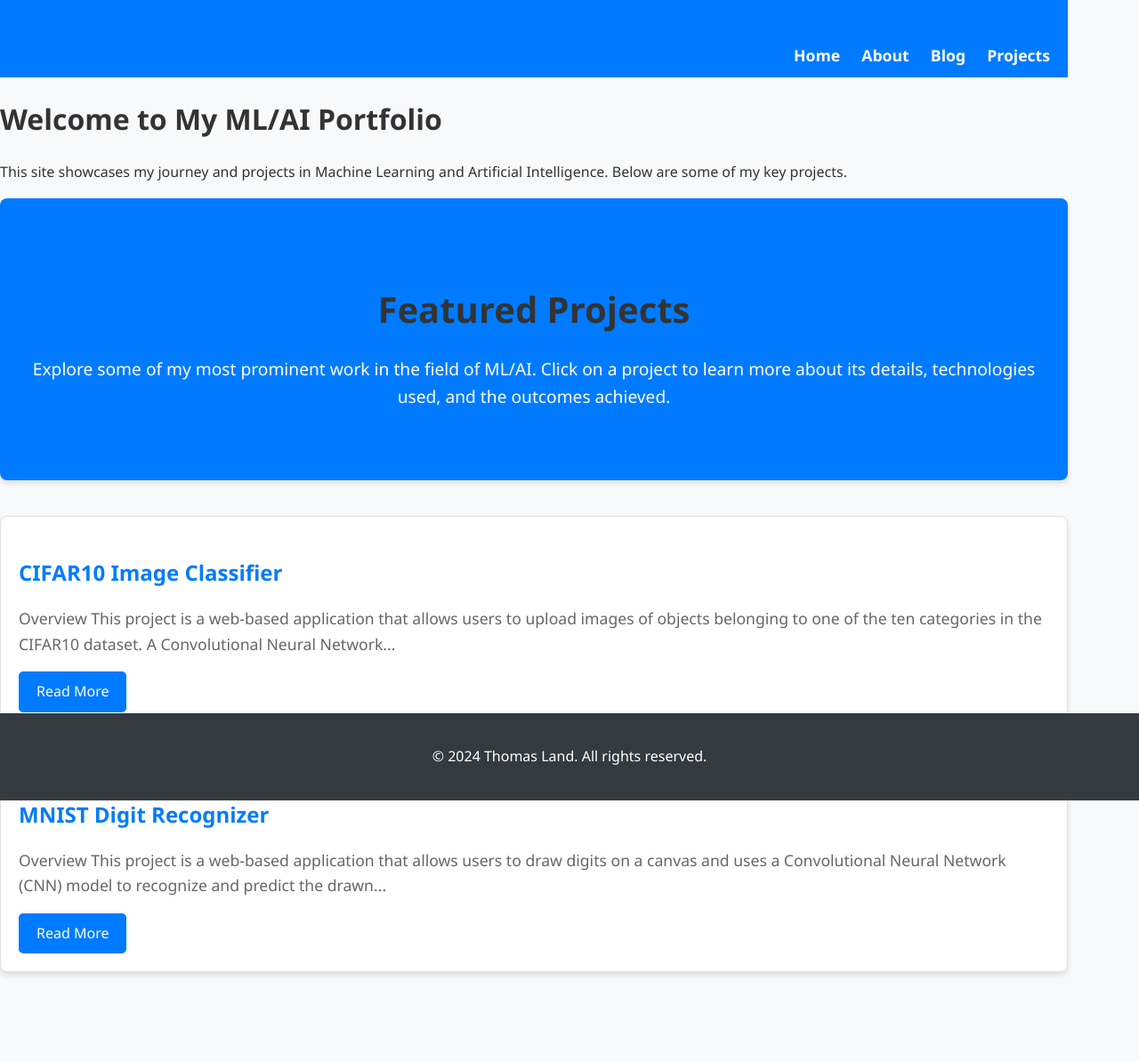
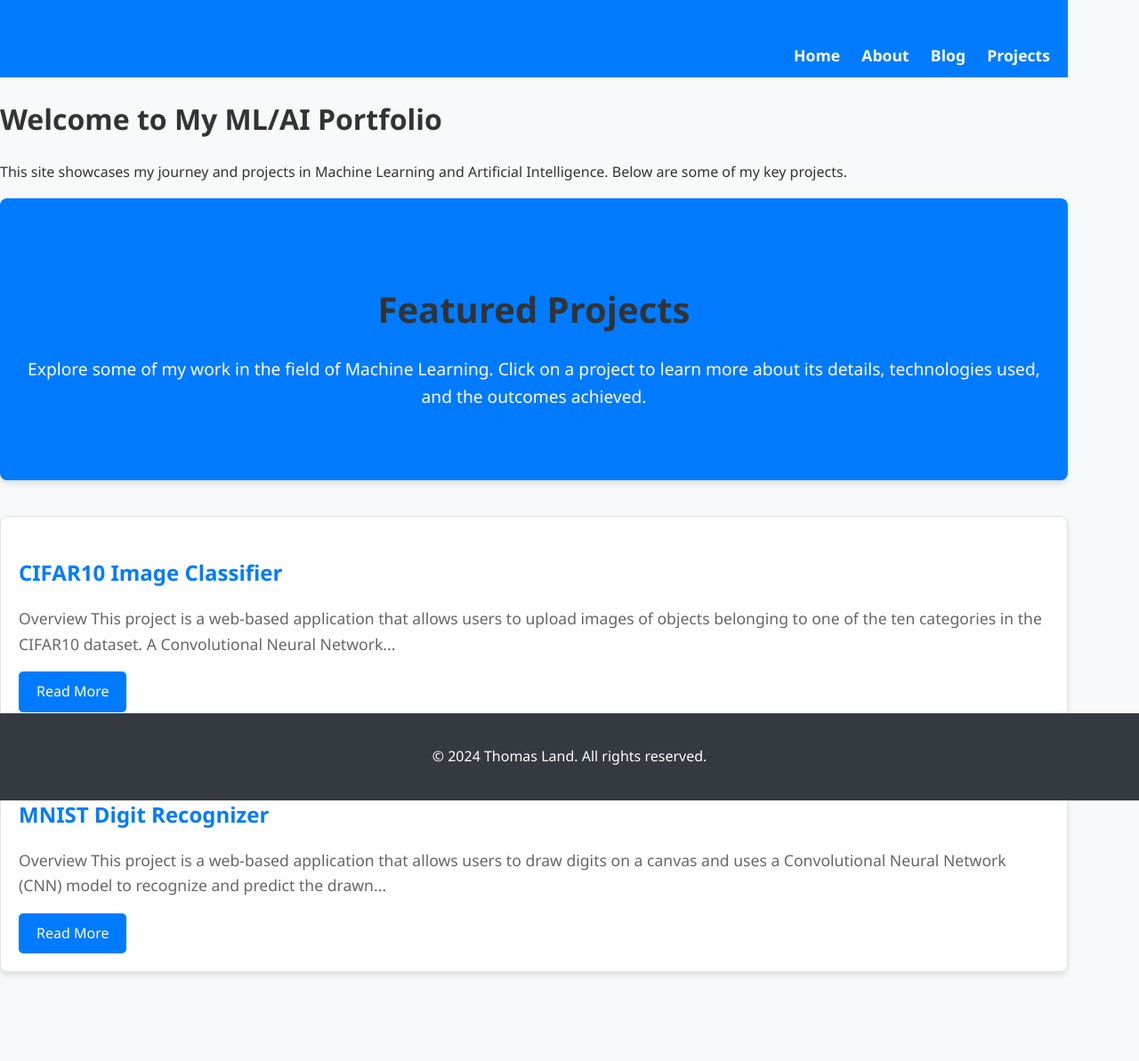
Before and after one commit to ThomasDoesAI/ThomasDoesAI.github.io, a Jekyll site: the page built from index.md, in a window 1280 px wide. Shown: the whole page at 89% size. Built offline with Jekyll 4.4.1, drawn with Linux system fonts in a browser that asks for light colours.

Commit message:
updated content

```diff
--- a/index.md
+++ b/index.md
@@ -9,7 +9,7 @@ This site showcases my journey and projects in Machine Learning and Artificial I
 
 <section class="featured-section">
   <h2>Featured Projects</h2>
-  <p>Explore some of my most prominent work in the field of ML/AI. Click on a project to learn more about its details, technologies used, and the outcomes achieved.</p>
+  <p>Explore some of my work in the field of Machine Learning. Click on a project to learn more about its details, technologies used, and the outcomes achieved.</p>
 </section>
 
 <div class="project-list">
```
